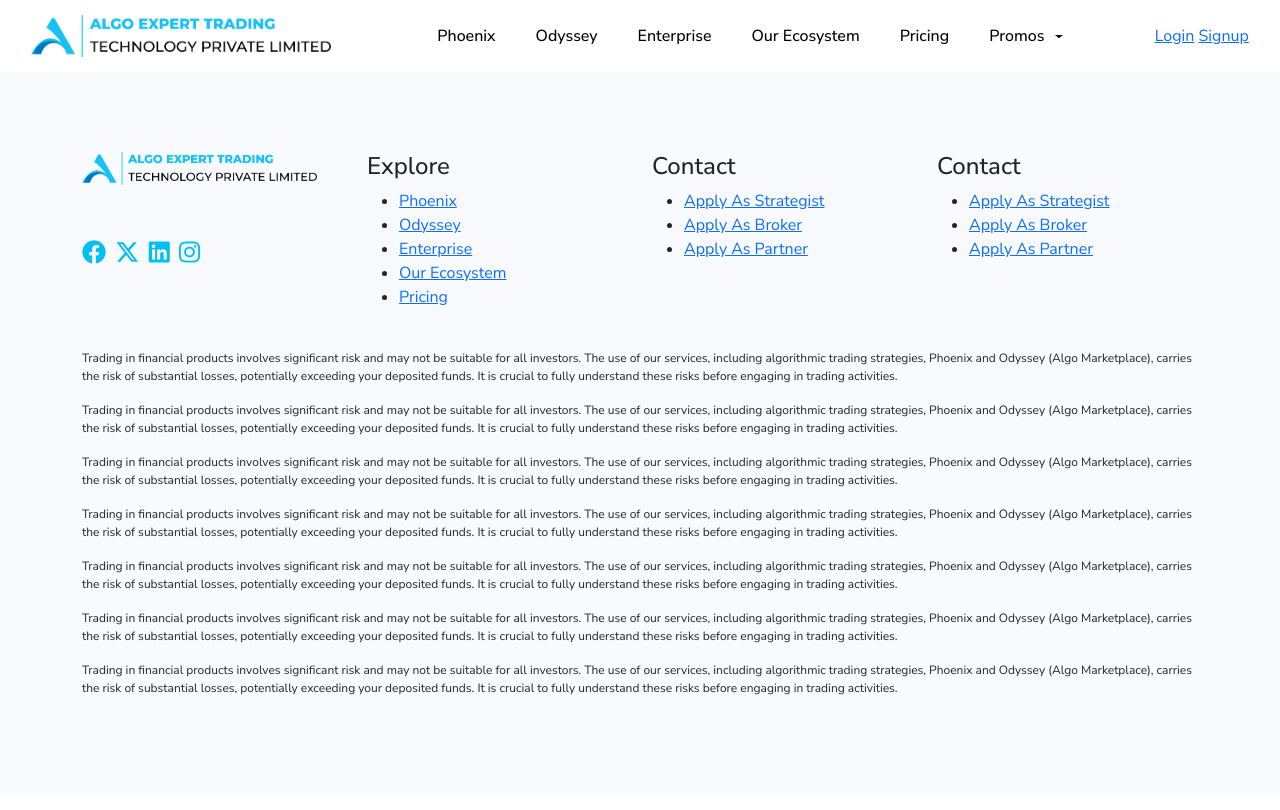
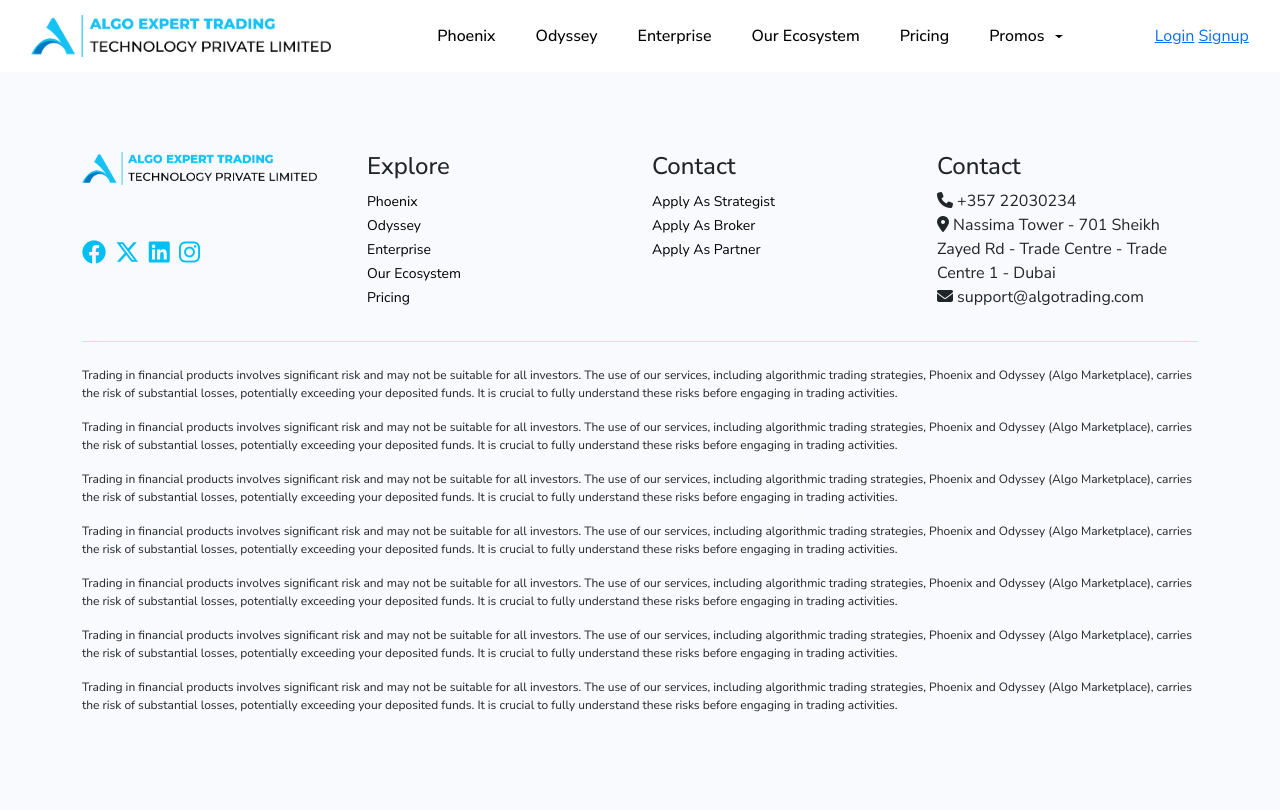
Before and after one commit to amitfxcareers/algotrading, a PHP site: page /blog.php in a window 1280 px wide. Before the commit the page ends 695 px from the top, so only its background shows below. Run offline with PHP 8.4, Linux system fonts and the light colour scheme.

Commit message:
Footer updated

```diff
--- a/assets/css/style.css
+++ b/assets/css/style.css
@@ -6,6 +6,7 @@
     --white: #fff;
     --black: #000;
     --light-blue: #F8FAFD;
+    --text: #010101;
 }
 
 /*Menu*/
@@ -259,3 +260,15 @@ footer{
 .social-media-icon{
     margin-top: 50px;
 }
+.footer-explore .footer-list li a{
+    color: var(--text);
+    text-decoration: none;
+    font-size: 14px;
+}
+.footer-explore .footer-list{
+    list-style: none;
+    padding: 0;
+}
+.hr-line{
+    color: var(--primary);
+}
--- a/include/footer.php
+++ b/include/footer.php
@@ -18,7 +18,7 @@
                     <h4 class="black">
                         Explore
                     </h4>
-                    <ul>
+                    <ul class="footer-list">
                         <li>
                             <a href="phoenix.php">
                                 Phoenix
@@ -52,7 +52,7 @@
                     <h4 class="black">
                         Contact
                     </h4>
-                    <ul>
+                    <ul class="footer-list">
                         <li>
                             <a href="#">
                                 Apply As Strategist
@@ -76,26 +76,21 @@
                     <h4 class="black">
                         Contact
                     </h4>
-                    <ul>
+                    <ul class="footer-list">
                         <li>
-                            <a href="#">
-                                Apply As Strategist
-                            </a>
+                            <i class="fa-solid fa-phone"></i> +357 22030234
                         </li>
                         <li>
-                            <a href="#">
-                                Apply As Broker
-                            </a>
+                            <i class="fa-solid fa-location-dot"></i> Nassima Tower - 701 Sheikh Zayed Rd - Trade Centre - Trade Centre 1 - Dubai
                         </li>
                         <li>
-                            <a href="#">
-                                Apply As Partner
-                            </a>
+                            <i class="fa-solid fa-envelope"></i> support@algotrading.com
                         </li>
                     </ul>
                 </div>
             </div>
         </div>
+        <hr class="hr-line">
         <div class="row mt-4">
             <div class="col-lg-12">
                 <div class="footer-info">
```
